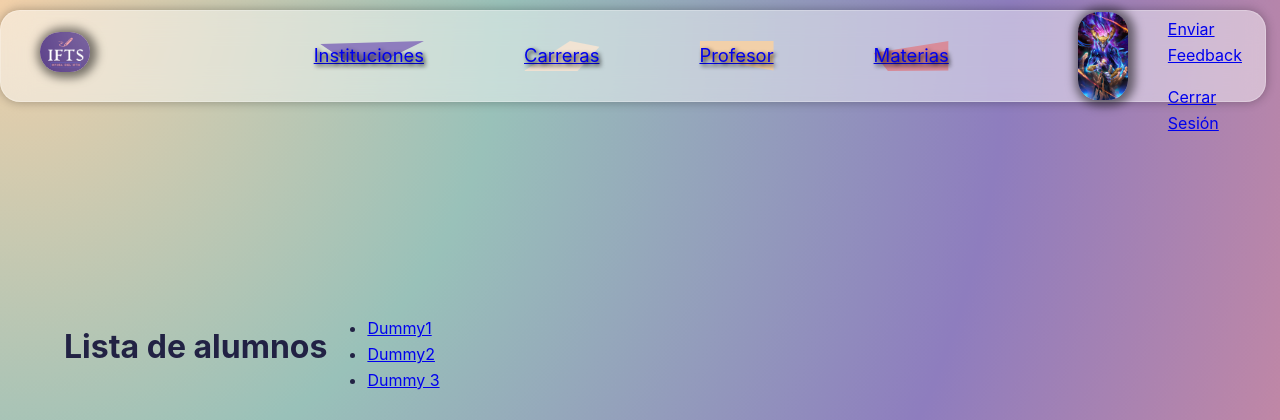
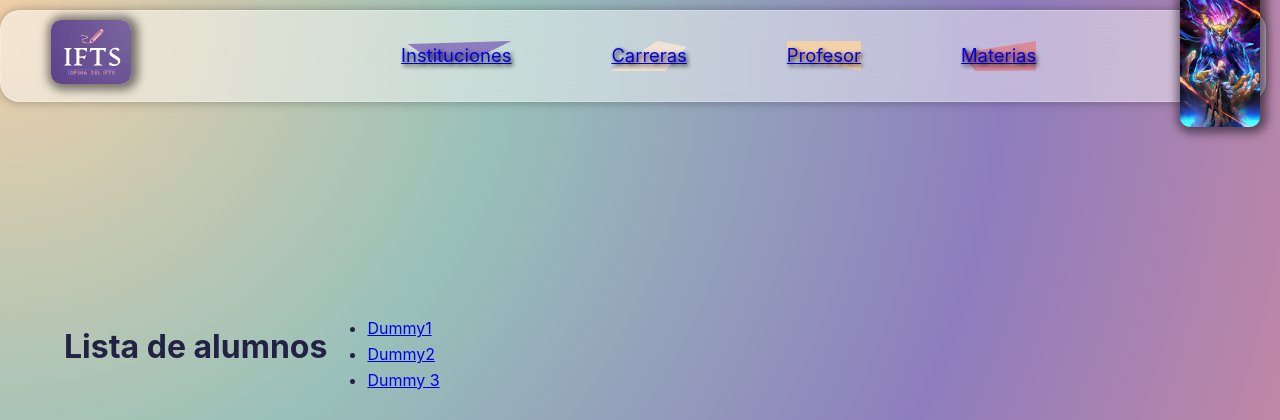
Before and after one commit to JulianYoel/GUPE-FRONT-DJANGO, a Django app: page /alumno/lista/ in a window 1280 px wide. Shown: the top 420 px of the page. Run offline with Django 4.2, Linux system fonts and the light colour scheme; a user stored in the database is signed in; data comes from the database, SQL or seed files in the repository; both versions use the stored data as it was after the commit.

Commit message:
acomodos

```diff
--- a/ProyectoFinal/static/css/template_base.css
+++ b/ProyectoFinal/static/css/template_base.css
@@ -53,9 +53,9 @@
 }
 
 .logo img {
-    width: 50px;
+    width: 80px;
     height: auto;
-    border-radius: 20px;
+    border-radius: 10px;
     box-shadow: 2px 1px 10px 5px rgba(0, 0, 0, 0.5);
 }
 
@@ -70,14 +70,15 @@
     width: 10%;
     height: auto;
     display: flex;
+    flex-direction: column;
     justify-content: center;
     align-items: center;
 
 }
 .profile img {
-    width: 50px;
+    width: 80px;
     height: auto;
-    border-radius: 20px;
+    border-radius: 10px;
     box-shadow: 2px 1px 10px 5px rgba(0, 0, 0, 0.5);
 }
 
@@ -218,6 +219,16 @@
     max-width: 100px;
 }
 
-/* .mobile-menu {
+.menu-perfil{
     display: none;
-} */
+    border-radius: 10px;
+    width: 200px;
+    height: auto;
+    background-color: #D88C9A;
+}
+
+.menu-perfil a{
+    list-style: none;
+    text-decoration: none;
+    color: #F8F8F8;
+}
--- a/ProyectoFinal/templates/template_base.html
+++ b/ProyectoFinal/templates/template_base.html
@@ -37,26 +37,23 @@
      <div>
         {% if request.user.is_authenticated %}
             {% if request.user.img_perfil %}
-                <div class="profile">
+            <div class="profile" id="profile">
                 <img src="{{ request.user.img_perfil.url }}" alt="profile" width="50px" height="50px">
-
-
-                        <ul class="menu-perfil">
-                            <p><a href="{% url 'perfil_usuario' pk=request.user.id %}">Mi perfil</a></p>
-                            <p><a href="#">Enviar Feedback</a></p>
-                            <p><a href="{% url 'logout' %}">Cerrar Sesión</a></p>
+                <ul class="menu-perfil" id="menuPerfil">
+                    <li><a href="{% url 'perfil_usuario' pk=request.user.id %}">Mi perfil</a></li>
+                    <li><a href="#">Enviar Feedback</a></li>
+                    <li><a href="{% url 'logout' %}">Cerrar Sesión</a></li>
                 </ul>
             </div>
-
         {% else %}
             <!-- Si el usuario no tiene imagen de perfil, mostrar una imagen predeterminada -->
-                <div class="profile">
+            <div class="profile" id="profile">
                 <img src="{% static 'imagenes/Iconos/UserProfile.png' %}" alt="profile" width="50px" height="50px">
-                    <div class="dropdown-content">
-                        <a href="{% url 'perfil_usuario' pk=request.user.id %}">Mi perfil</a>
-                        <a href="#">Enviar Feedback</a>
-                        <a href="{% url 'logout' %}">Cerrar Sesión</a>
-                    </div>
+                <ul class="menu-perfil" id="menuPerfil">
+                    <li><a href="{% url 'perfil_usuario' pk=request.user.id %}">Mi perfil</a></li>
+                    <li><a href="#">Enviar Feedback</a></li>
+                    <li><a href="{% url 'logout' %}">Cerrar Sesión</a></li>
+                </ul>
                 </div>
             {% endif %}
         {% else %}
@@ -127,6 +124,7 @@
         </div>
     </footer>
 
-
+    <script src="{% static 'js/script.js' %}"></script>
     </body>
+    <script src="{% static 'js/script.js' %}"></script>
 </html>
```
Also changed, not shown: ProyectoFinal/static/script.js (+19 -0 lines), ProyectoFinal/db.sqlite3. Lines whose indentation alone changed are shown as unchanged.
